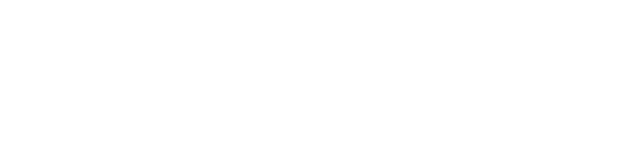
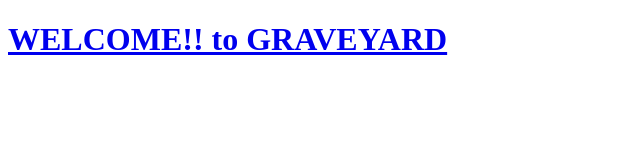
Before and after one commit to Manmryt/The-graveyard, a plain HTML site: page index.html in a window 1280 px wide. Shown: the whole page, without its empty margins (0-640 px from the left). Drawn offline with Linux system fonts and the light colour scheme.

Commit message:
editing index page

```diff
--- a/index.html
+++ b/index.html
@@ -6,6 +6,6 @@
     <title>Welcome to Graveyard</title>
   </head>
   <body>
-    <a href="HTML/navbar.html"></a>
+    <a href="HTML/navbar.html"><h1>WELCOME!! to GRAVEYARD</h1></a>
   </body>
 </html>
```
